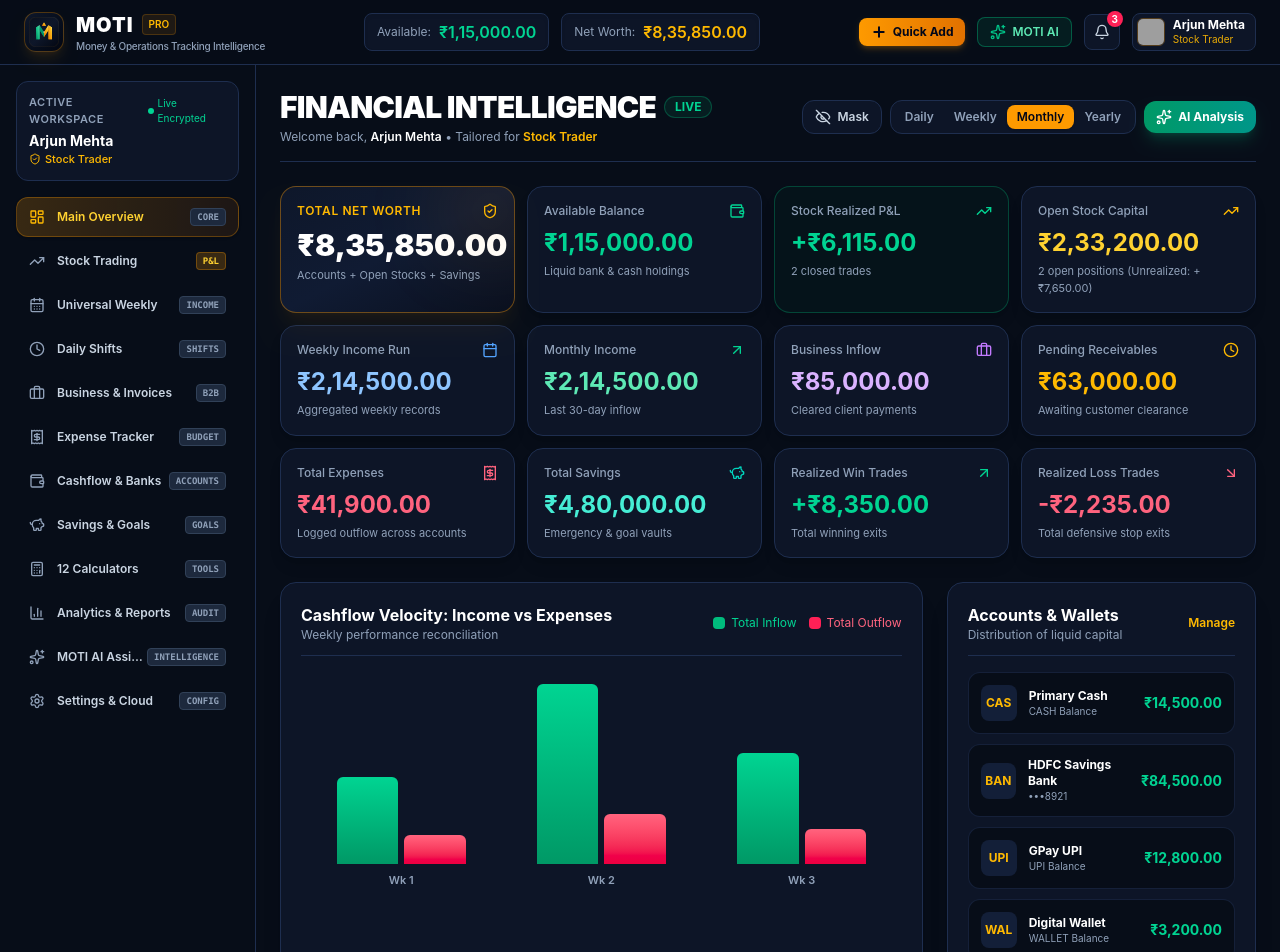
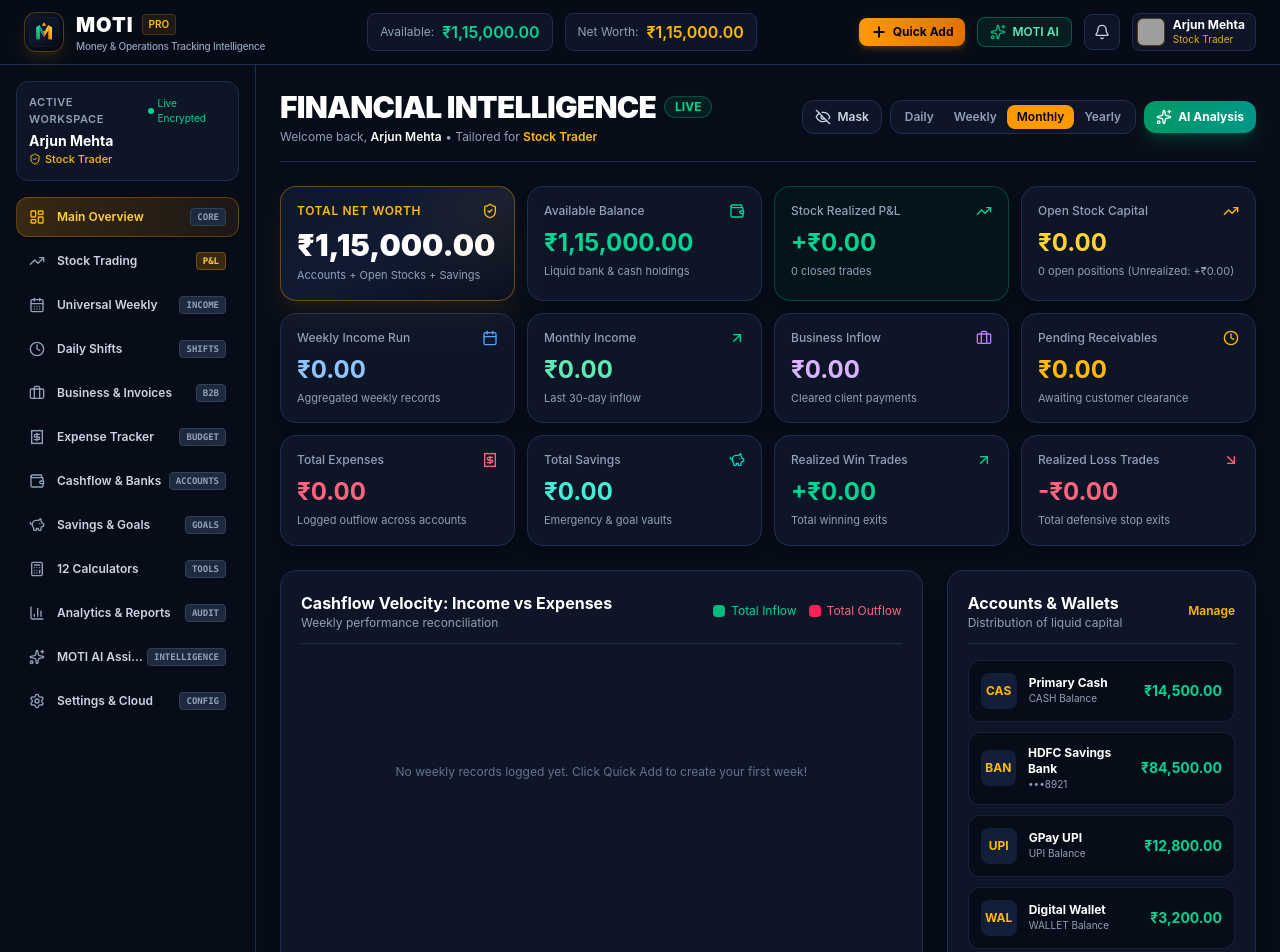
Before and after one commit to aarthak21-beep/MOTI-Money-Tracking-, a React (Vite) app: page / in a window 1280 px wide. Shown: the top 952 px of the page. Built offline with nearby package versions, Linux system fonts and the light colour scheme; grey boxes are pictures that could not be loaded.

Commit message:
Stop automatically inserting demo trades for personal use

```diff
--- a/src/App.tsx
+++ b/src/App.tsx
@@ -37,15 +37,8 @@ export default function App() {
   const [userId] = useState('usr_default');
   const [profile, setProfile] = useState<UserProfile>(() => StorageService.getProfile(userId));
   const [accounts, setAccounts] = useState<AccountRecord[]>(() => StorageService.getAccounts(userId));
-  const [trades, setTrades] = useState<StockTrade[]>(() => {
-    const loaded = StorageService.getStockTrades(userId);
-    if (loaded.length === 0) {
-      // First run: seed sample records so application starts alive and full-featured
-      StorageService.seedDemoData(userId);
-      return StorageService.getStockTrades(userId);
-    }
-    return loaded;
-  });
+  // Start with the user's saved records only. Never insert sample/demo trades automatically.
+  const [trades, setTrades] = useState<StockTrade[]>(() => StorageService.getStockTrades(userId));
   const [weekly, setWeekly] = useState<WeeklyIncomeRecord[]>(() => StorageService.getWeeklyIncome(userId));
   const [daily, setDaily] = useState<DailyEarningsRecord[]>(() => StorageService.getDailyEarnings(userId));
   const [invoices, setInvoices] = useState<BusinessInvoice[]>(() => StorageService.getInvoices(userId));
```
